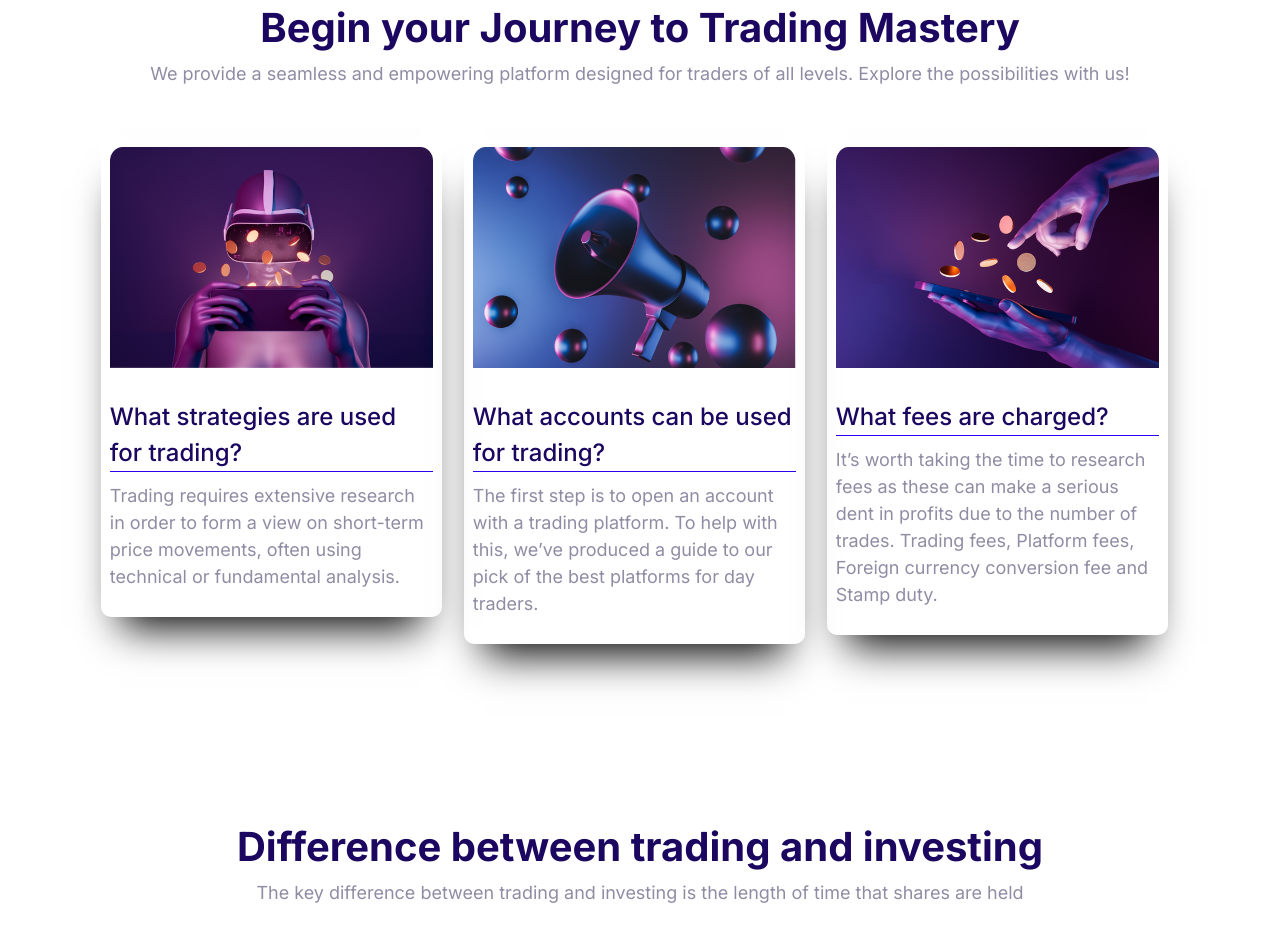
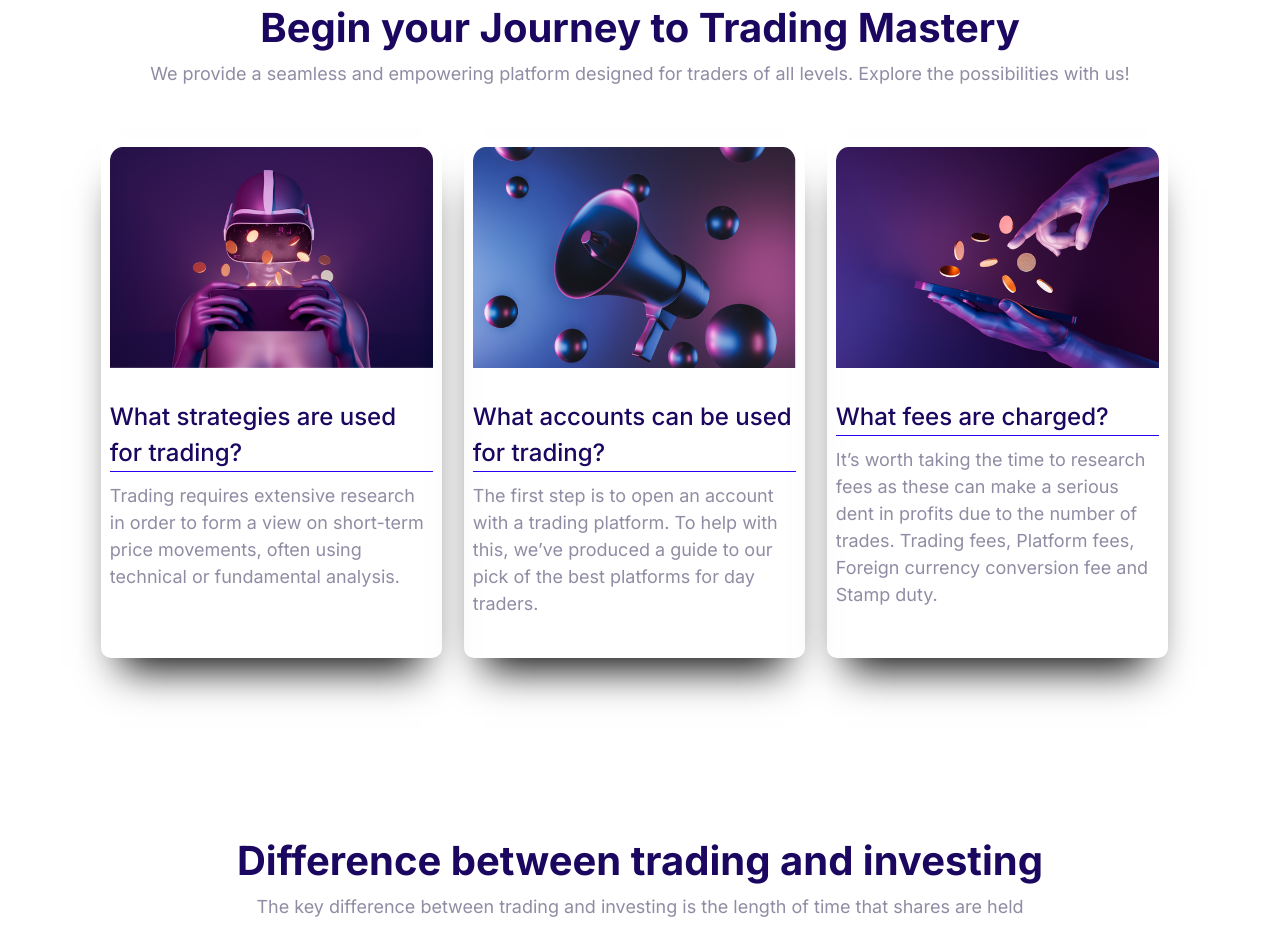
Before and after one commit to VeraFurtula/BtofxEducational, a website built with Parcel: page index.html in a window 1280 px wide. Shown: the part 840-1775 px from the top of the page. Built offline with nearby package versions, Linux system fonts and the light colour scheme.

Commit message:
commit new changes

```diff
--- a/css/styles.css
+++ b/css/styles.css
@@ -966,6 +966,7 @@ a {
 .uokvireno {
     margin: 1%;
     border-radius: 10px;
+    min-height: 520px;
     box-shadow: 0px 30px 40px -20px #000 !important;
 }
 
```
